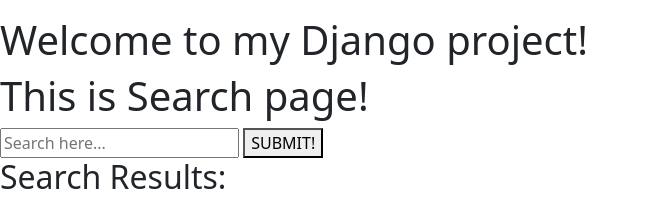
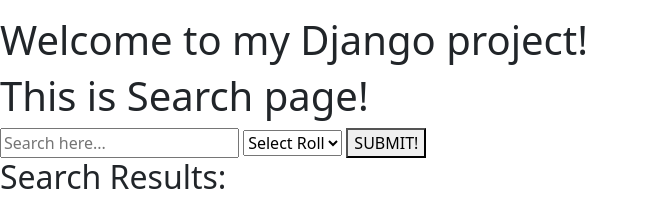
Before and after one commit to varunsahil10/My-Django-Project, a Django app: page /search_student/ in a window 1280 px wide. Shown: the part 96-300 px from the top of the page, without its empty margins (0-648 px from the left). Run offline with Django 5.2, Linux system fonts and the light colour scheme; data that the repository does not hold is empty.

Commit message:
Add filter by name and roll simultaneously

```diff
--- a/home/templates/search_student.html
+++ b/home/templates/search_student.html
@@ -7,6 +7,11 @@
     <h1>This is Search page!</h1>
     <form method="GET">
         <input type="search" name="search" placeholder="Search here..." value="{{ request.GET.search }}">
+        <select name="roll" id="roll">
+            <option value="">Select Roll</option>
+            <option value="1" {% if request.GET.roll == '1' %} selected {% endif %}>1-50</option>
+            <option value="2" {% if request.GET.roll == '2' %} selected {% endif %}>51+</option>
+        </select>
         <button type="submit">SUBMIT!</button>
     </form>
 
--- a/home/views.py
+++ b/home/views.py
@@ -51,6 +51,16 @@
         # searching name
         students = students.filter(name__icontains=search)
 
+    if 'roll' in request.GET:
+        roll = request.GET['roll']
+
+        # searching roll
+        if roll == '1':
+            students = students.filter(roll__gte=1, roll__lte=50)
+
+        elif roll == '2':
+            students = students.filter(roll__gte=51)
+
     context = {
         'students': students
     }
```
